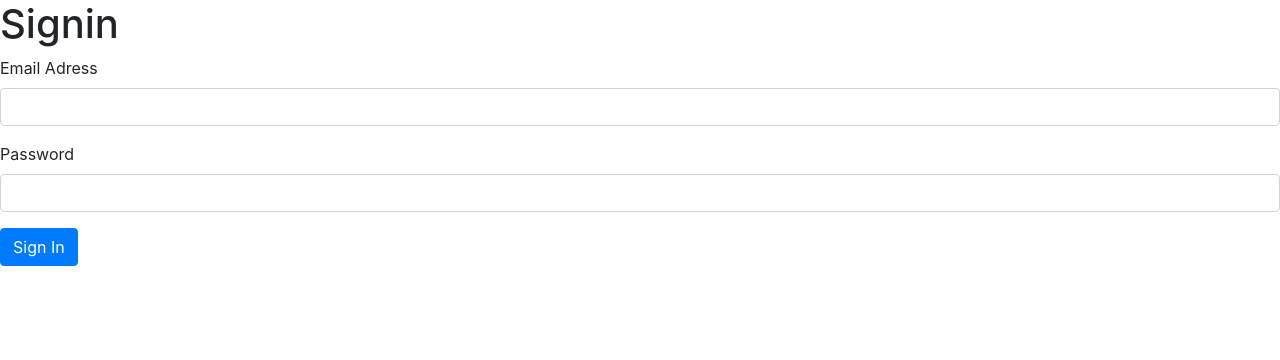
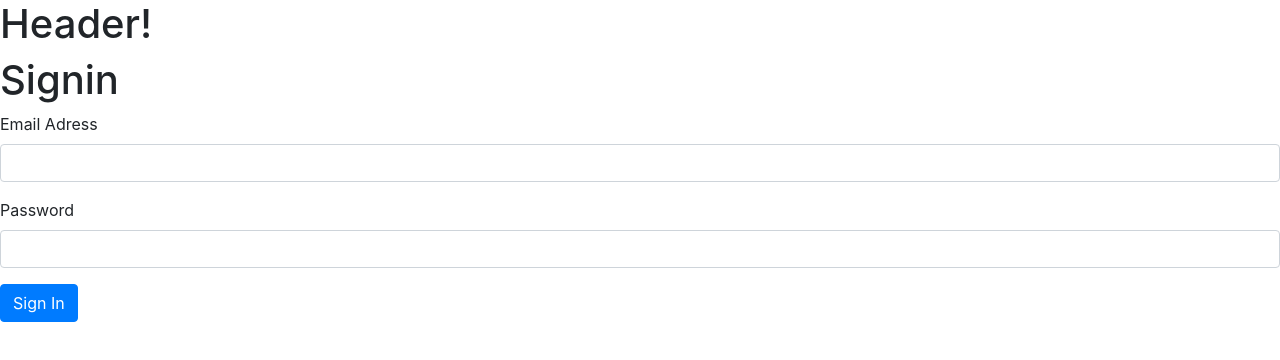
Before and after one commit to EnzoEsper/ticketing, a Next.js app in the folder client/: page /auth/signin in a window 1280 px wide. Shown: the top 360 px of the page. Built offline with nearby package versions, Linux system fonts and the light colour scheme.

Commit message:
Adding the header to the _app.js as a wrapper for the components so it is showed in all of them

```diff
--- a/client/pages/_app.js
+++ b/client/pages/_app.js
@@ -5,5 +5,10 @@ import 'bootstrap/dist/css/bootstrap.css';
 // whenever we try to visit some component, next is going to import that component and passing it into this custom component as the Component prop,
 // and then pagePropos are gonna be the set of components that we possibly pass to the Component
 export default ({ Component, pageProps }) => {
-  return <Component {...pageProps} />
+  return(
+    <div>
+      <h1>Header!</h1>
+      <Component {...pageProps} />
+    </div>
+  );
 };
```
